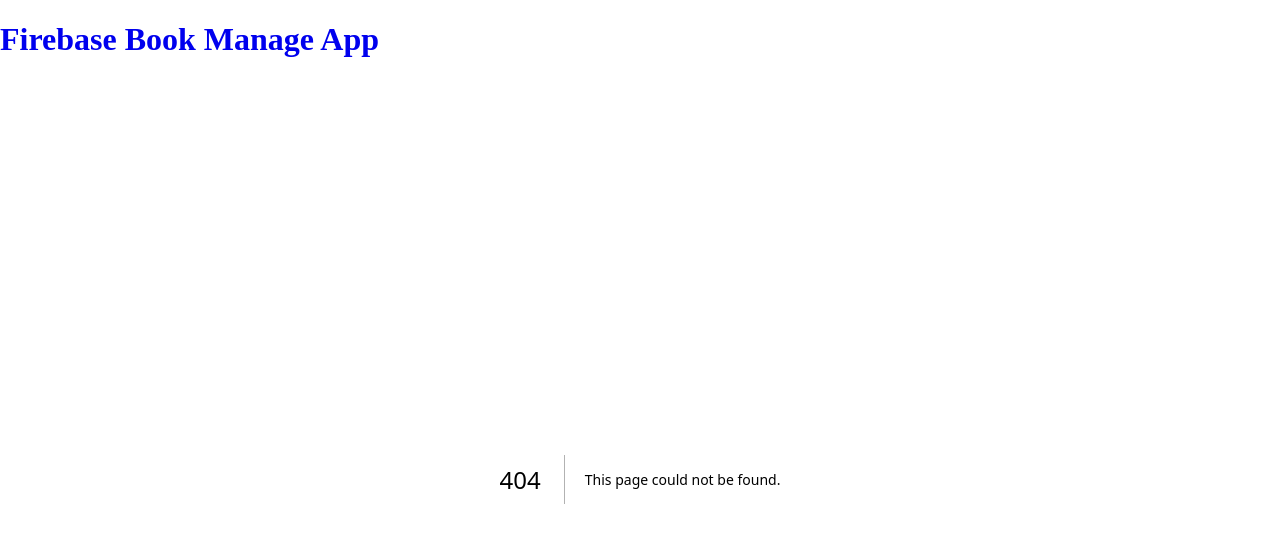
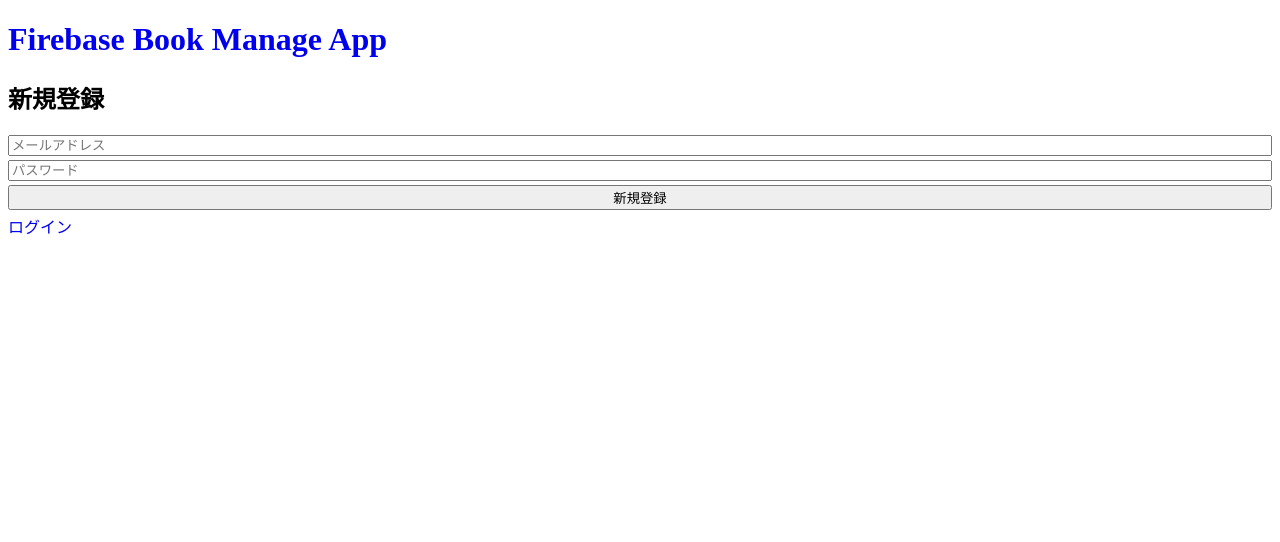
Before and after one commit to redimpulz/firebase-book-manage-app, a Next.js app: page /signup in a window 1280 px wide. Before the commit this address had no page. Shown: the top 542 px of the page. Built offline with nearby package versions, Linux system fonts and the light colour scheme; no server answers.

Commit message:
会員機能を追加

```diff
--- a/app/layout.tsx
+++ b/app/layout.tsx
@@ -1,6 +1,7 @@
 'use client';
 
 import AppHeader from '@/components/AppHeader';
+import { AuthProvider } from '@/provider/AuthContext';
 
 import './globals.css';
 
@@ -19,8 +20,10 @@
         />
       </head>
       <body>
-        <AppHeader />
-        <main>{children}</main>
+        <AuthProvider>
+          <AppHeader />
+          <main>{children}</main>
+        </AuthProvider>
       </body>
     </html>
   );
--- /dev/null
+++ b/app/login/page.tsx
@@ -0,0 +1,54 @@
+'use client';
+import { useState, FormEvent } from 'react';
+import Link from 'next/link';
+import { useRouter } from 'next/navigation';
+import { signInWithEmailAndPassword } from 'firebase/auth';
+
+import { auth } from '@/firebase';
+
+export default function Page() {
+  const { push } = useRouter();
+
+  const [email, setEmail] = useState('');
+  const [password, setPassword] = useState('');
+
+  const handleLogin = async (e: FormEvent<HTMLFormElement>) => {
+    e.preventDefault();
+    try {
+      await signInWithEmailAndPassword(auth, email, password);
+      push('/');
+    } catch (error) {
+      console.log(error);
+      window.alert(error);
+    }
+  };
+
+  return (
+    <>
+      <h2>ログイン</h2>
+      <form onSubmit={handleLogin} className="flex flex-col gap-1">
+        <input
+          name="email"
+          type="email"
+          placeholder="メールアドレス"
+          value={email}
+          onChange={e => setEmail(e.target.value)}
+          required
+        />
+
+        <input
+          name="password"
+          type="password"
+          placeholder="パスワード"
+          value={password}
+          onChange={e => setPassword(e.target.value)}
+          minLength={8}
+          required
+        />
+
+        <button type="submit">ログイン</button>
+        <Link href="/signup">新規登録</Link>
+      </form>
+    </>
+  );
+}
--- a/app/page.tsx
+++ b/app/page.tsx
@@ -12,13 +12,19 @@
 
 import { firestore } from '@/firebase';
 import { Book } from '@/types';
+import { AuthContext } from '@/provider/AuthContext';
 
 export default function Page() {
   const [books, setBooks] = useState<Book[]>([]);
 
+  const { user } = useContext(AuthContext);
+
   const getBooks = async () => {
     try {
-      const q = query(collection(firestore, 'books'));
+      const q = query(
+        collection(firestore, 'books'),
+        where('uid', '==', user?.uid)
+      );
       const snapShot = await getDocs(q);
       const data = snapShot.docs.map(doc => ({
         ...doc.data(),
@@ -31,8 +37,9 @@
   };
 
   useEffect(() => {
-    getBooks();
-  }, []);
+    if (user?.uid) getBooks();
+    // eslint-disable-next-line react-hooks/exhaustive-deps
+  }, [user?.uid]);
 
   const handleDelete = async (book: Book) => {
     try {
--- /dev/null
+++ b/app/signup/page.tsx
@@ -0,0 +1,54 @@
+'use client';
+import { useState, FormEvent } from 'react';
+import Link from 'next/link';
+import { useRouter } from 'next/navigation';
+
+import { createUserWithEmailAndPassword } from 'firebase/auth';
+import { auth } from '@/firebase';
+
+export default function Page() {
+  const { push } = useRouter();
+
+  const [email, setEmail] = useState('');
+  const [password, setPassword] = useState('');
+
+  const handleSignUp = async (e: FormEvent<HTMLFormElement>) => {
+    e.preventDefault();
+    try {
+      await createUserWithEmailAndPassword(auth, email, password);
+      push('/');
+    } catch (error) {
+      console.log(error);
+      window.alert(error);
+    }
+  };
+
+  return (
+    <>
+      <h2>新規登録</h2>
+      <form onSubmit={handleSignUp} className="flex flex-col gap-1">
+        <input
+          name="email"
+          type="email"
+          placeholder="メールアドレス"
+          value={email}
+          onChange={e => setEmail(e.target.value)}
+          required
+        />
+
+        <input
+          name="password"
+          type="password"
+          placeholder="パスワード"
+          value={password}
+          onChange={e => setPassword(e.target.value)}
+          minLength={8}
+          required
+        />
+
+        <button type="submit">新規登録</button>
+        <Link href="/login">ログイン</Link>
+      </form>
+    </>
+  );
+}
--- a/components/AppHeader.tsx
+++ b/components/AppHeader.tsx
@@ -1,11 +1,25 @@
 import Link from 'next/link';
+import { useContext } from 'react';
+import { signOut } from 'firebase/auth';
+
+import { AuthContext } from '@/provider/AuthContext';
+import { auth } from '@/firebase';
 
 export default function AppHeader() {
+  const { user } = useContext(AuthContext);
+  const isLogin = !!user;
   return (
     <header>
       <h1>
         <Link href="/">Firebase Book Manage App</Link>
       </h1>
+      {isLogin && (
+        <div>
+          {user.email}
+          {` / `}
+          <button onClick={() => signOut(auth)}>ログアウト</button>
+        </div>
+      )}
     </header>
   );
 }
--- a/components/BookForm.tsx
+++ b/components/BookForm.tsx
@@ -1,10 +1,11 @@
-import { useEffect, useState, FormEvent, ChangeEvent } from 'react';
+import { useContext, useEffect, useState, FormEvent, ChangeEvent } from 'react';
 import { useRouter } from 'next/navigation';
 
 import { addDoc, doc, collection, updateDoc } from 'firebase/firestore';
 import { ref, uploadBytes, getDownloadURL } from 'firebase/storage';
 
 import { firestore, storage } from '@/firebase';
+import { AuthContext } from '@/provider/AuthContext';
 import { Book } from '@/types';
 
 import BookImage from './BookImage';
@@ -13,6 +14,8 @@
 
 export default function BookForm({ book }: Props) {
   const { push } = useRouter();
+
+  const { user } = useContext(AuthContext);
 
   const [isLoading, setIsLoading] = useState(false);
   const [title, setTitle] = useState('');
@@ -58,7 +61,8 @@
           title: title,
           isbn: ISBN,
           memo: memo,
-          image: uploadImageUrl
+          image: uploadImageUrl,
+          uid: user?.uid
         });
         bookId = doc.id;
       } else {
--- a/firebase.ts
+++ b/firebase.ts
@@ -2,6 +2,7 @@
 
 import { getFirestore } from 'firebase/firestore';
 import { getStorage } from 'firebase/storage';
+import { getAuth } from 'firebase/auth';
 
 initializeApp({
   apiKey: process.env.NEXT_PUBLIC_FIREBASE_API_KEY,
@@ -15,3 +16,4 @@
 
 export const firestore = getFirestore();
 export const storage = getStorage();
+export const auth = getAuth();
--- /dev/null
+++ b/provider/AuthContext.tsx
@@ -0,0 +1,49 @@
+'use client';
+import { createContext, useEffect, useState, ReactNode } from 'react';
+import { useRouter, usePathname } from 'next/navigation';
+import { onAuthStateChanged, User } from 'firebase/auth';
+
+import { auth } from '@/firebase';
+
+type Value = {
+  user: User | null;
+};
+
+const defaultValue: Value = {
+  user: null
+};
+
+export const AuthContext = createContext<Value>(defaultValue);
+
+export function AuthProvider({ children }: { children: ReactNode }) {
+  const { push } = useRouter();
+  const pathname = usePathname();
+
+  const [user, setUser] = useState<User | null>(null);
+  const [loading, setLoading] = useState(true);
+
+  useEffect(() => {
+    const unsubscribe = onAuthStateChanged(auth, user => {
+      setUser(user);
+      setLoading(false);
+    });
+
+    return () => unsubscribe();
+  }, []);
+
+  useEffect(() => {
+    if (!loading) {
+      const isLogin = !!user;
+      if (!isLogin && pathname !== '/login' && pathname !== '/signup') {
+        push('/login');
+      }
+    }
+    // eslint-disable-next-line react-hooks/exhaustive-deps
+  }, [user, pathname, loading]);
+
+  console.log(user);
+
+  return (
+    <AuthContext.Provider value={{ user }}>{children}</AuthContext.Provider>
+  );
+}
--- a/types.ts
+++ b/types.ts
@@ -4,4 +4,5 @@
   isbn?: string;
   memo?: string;
   image?: string;
+  uid: string;
 };
```
Also changed, not shown: 2 other files (tests, documents, lock files or other folders).
